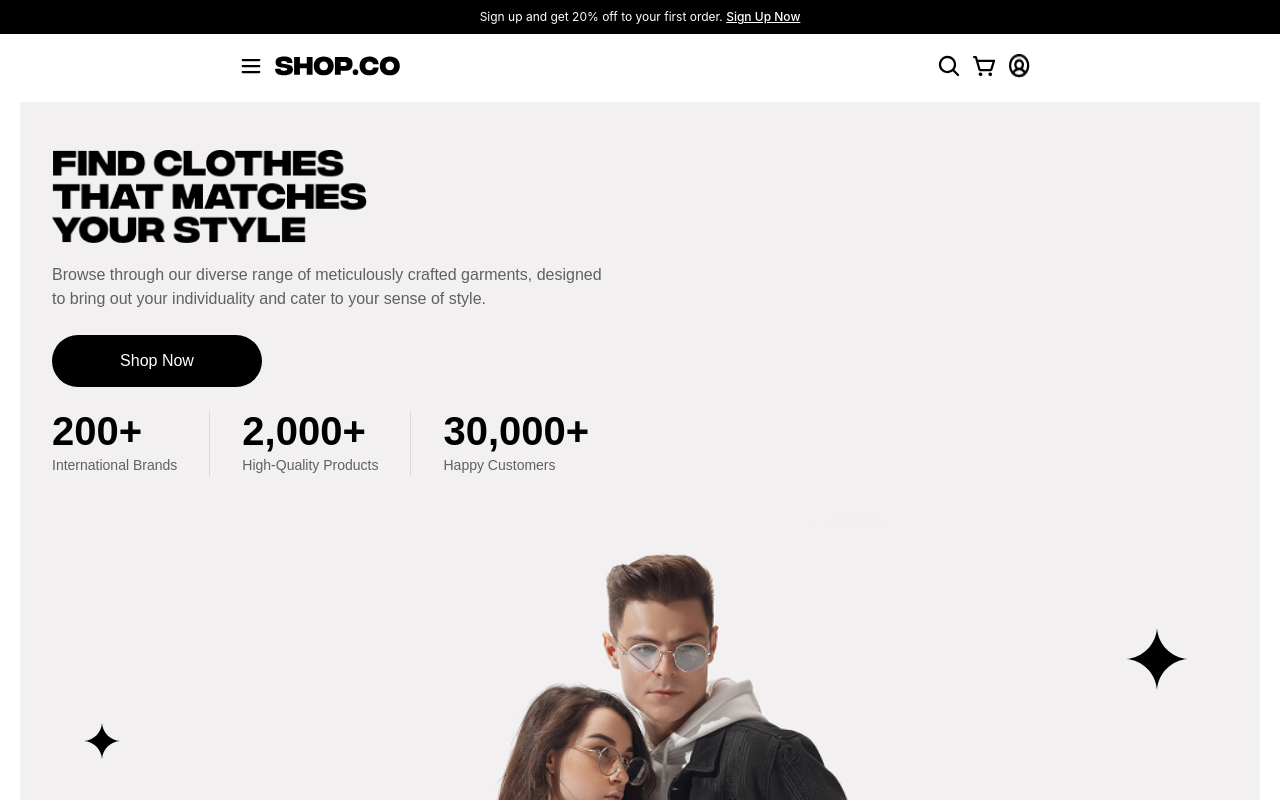
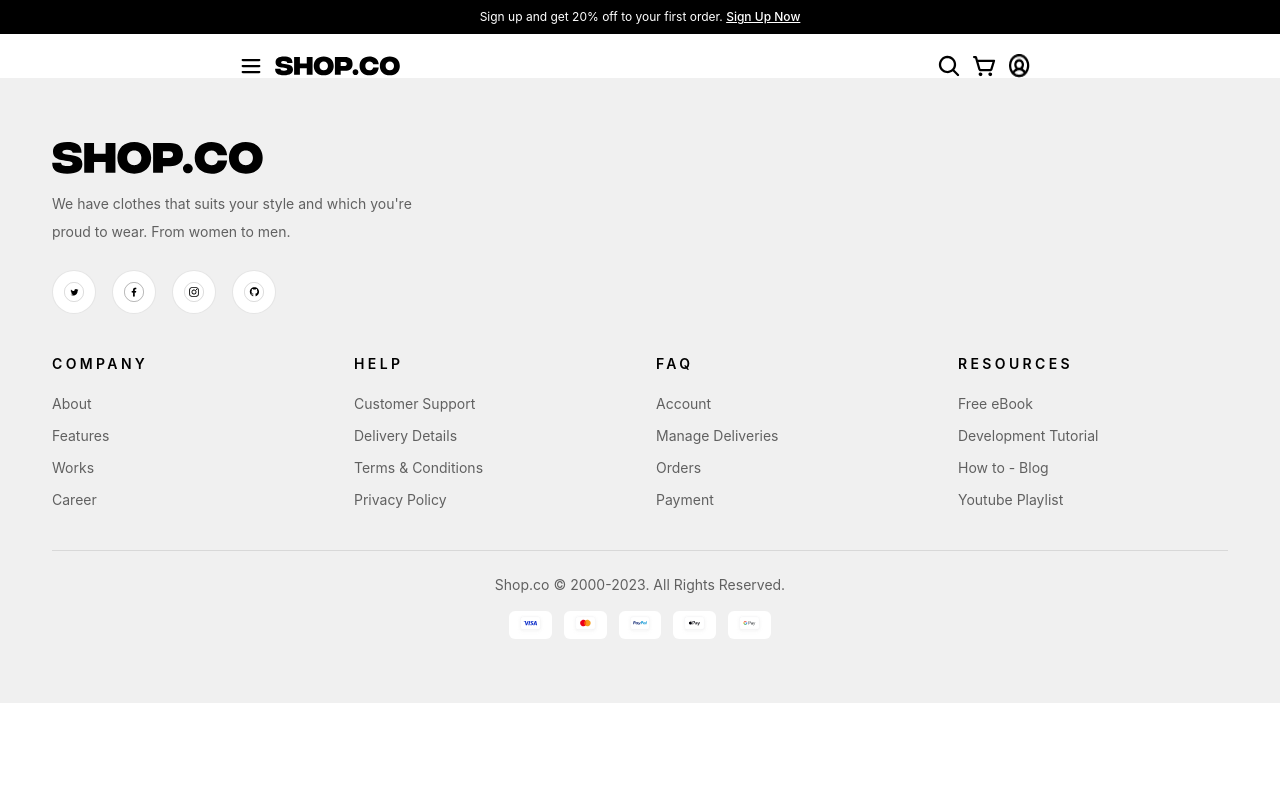
Before and after one commit to NgirfanulMangali/E-ecommerce-project, a React (Vite) app in the folder client/: page /register in a window 1280 px wide. Shown: the top 800 px of the page. Built offline with nearby package versions, Linux system fonts and the light colour scheme; no server answers.

Commit message:
feat(router): add routing for home and register pages

```diff
--- a/client/package.json
+++ b/client/package.json
@@ -13,6 +13,7 @@
     "@tailwindcss/vite": "^4.3.0",
     "react": "^19.2.6",
     "react-dom": "^19.2.6",
+    "react-router": "^8.1.0",
     "tailwindcss": "^4.3.0"
   },
   "devDependencies": {
--- a/client/src/App.tsx
+++ b/client/src/App.tsx
@@ -1,12 +1,15 @@
+import { Routes, Route } from "react-router";
 import Home from './pages/Home'
-
+import Register from './pages/Register'
 
 function App() {
 
   return (
-    <div>
-      <Home />
-    </div>
+    <Routes>
+      <Route path="/" element={<Home />} />
+      <Route path="/register" element={<Register />} />
+
+    </Routes>
   );
 }
 
--- a/client/src/components/Header.tsx
+++ b/client/src/components/Header.tsx
@@ -3,6 +3,7 @@ import shopCo from "../assets/resources/shopCo.svg";
 import searchIcon from "../assets/resources/searchIcon.svg";
 import cart from "../assets/resources/cart.svg";
 import login from "../assets/resources/login.png";
+import { Link } from "react-router";
 
 
 function Header() {
@@ -10,7 +11,7 @@ function Header() {
     <>
       <section className="h-8.5 bg-black flex items-center justify-center">
         <p className="text-white text-xs flex items-center gap-3">
-          <span>Sign up and get 20% off to your first order. <span className="underline text-xs font-medium">Sign Up Now</span></span>
+          <span>Sign up and get 20% off to your first order. <Link to="/register" className="underline text-xs font-medium">Sign Up Now</Link></span>
         </p>
       </section>
 
--- a/client/src/main.tsx
+++ b/client/src/main.tsx
@@ -1,10 +1,12 @@
-import { StrictMode } from 'react'
 import { createRoot } from 'react-dom/client'
+import { BrowserRouter } from "react-router";
 import './index.css'
 import App from './App'
 
 createRoot(document.getElementById('root')!).render(
-  <StrictMode>
-    <App />
-  </StrictMode>,
+
+    <BrowserRouter>
+      <App />
+    </BrowserRouter>
+
 )
--- a/client/src/pages/Register.tsx
+++ b/client/src/pages/Register.tsx
@@ -0,0 +1,14 @@
+import Header from "../components/Header";
+import Footer from "../components/Footer";
+
+
+function Register() {
+  return (
+    <div>
+      <Header />
+      <Footer />
+    </div>
+  )
+}
+
+export default Register
```
Also changed, not shown: 1 other file (tests, documents, lock files or other folders).
